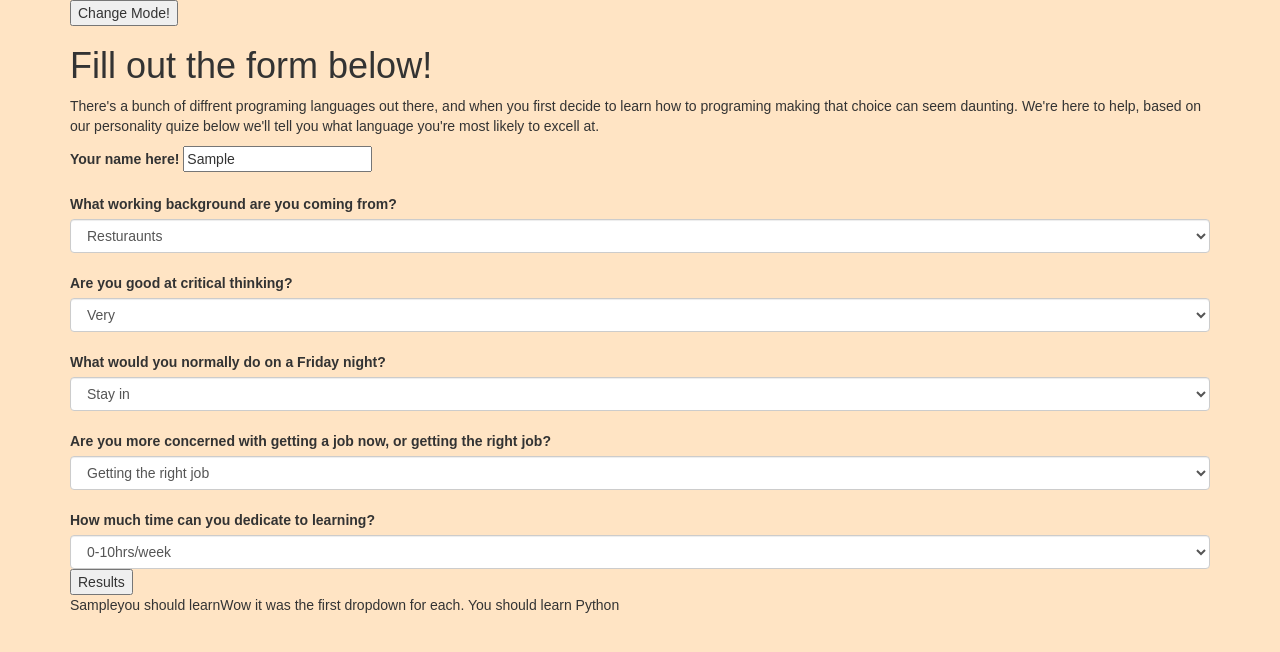
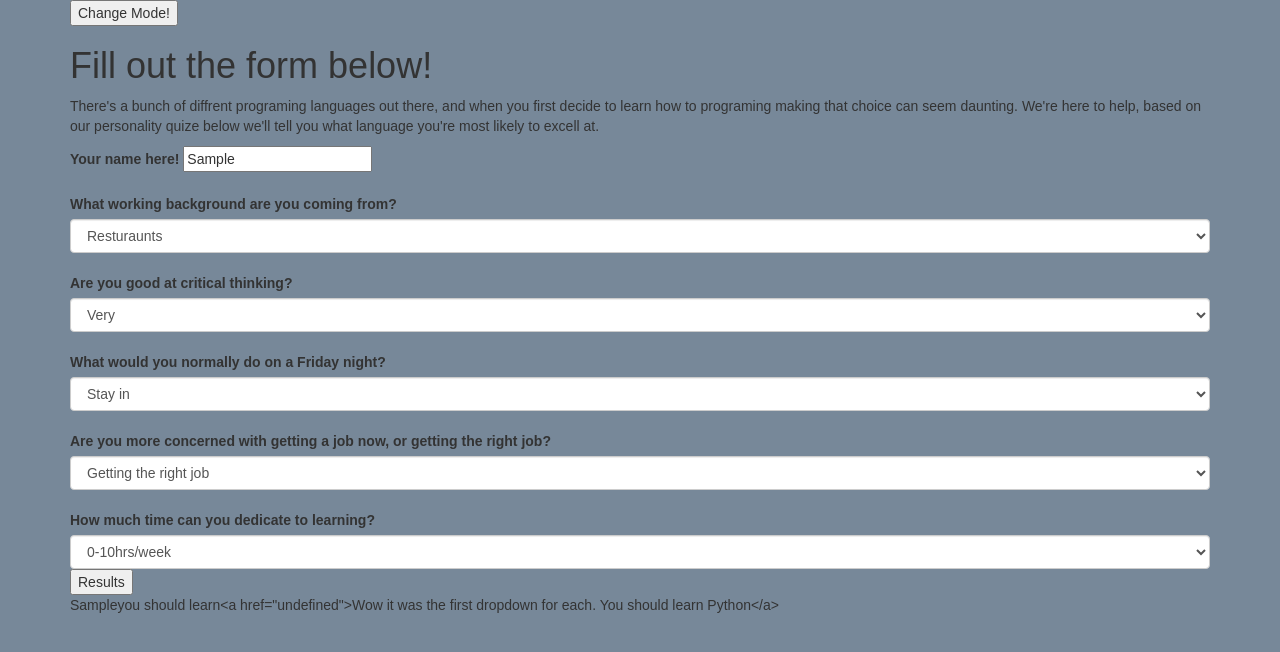
Before and after one commit to willpratt78/coding-survey, a plain HTML site: page index.html in a window 1280 px wide. Both pictures are taken after typing "Sample" into the empty fields and a click on the button "Results". Drawn offline with Linux system fonts and the light colour scheme.

Commit message:
changed background color

```diff
--- a/css/styles.css
+++ b/css/styles.css
@@ -1,5 +1,5 @@
 body {
-  background: bisque;
+  background: lightslategray;
   font-family: Arial, Helvetica, sans-serif;
 }
 
--- a/js/scripts.js
+++ b/js/scripts.js
@@ -21,7 +21,7 @@ $(document).ready(function() {
     var result;
 
     if (background === "a" && critical === 'e' && life === 'h' && job === 'k' && time === 'm') {
-      result = 'Wow it was the first dropdown for each. You should learn Python';
+      result = 'Wow it was the first dropdown for each. You should learn Python'.link();
   } else if (critical === 'f' && job === 'k') {
     result = 'Ruby'
   } else if (time === 'o' && job === 'k') {
```
